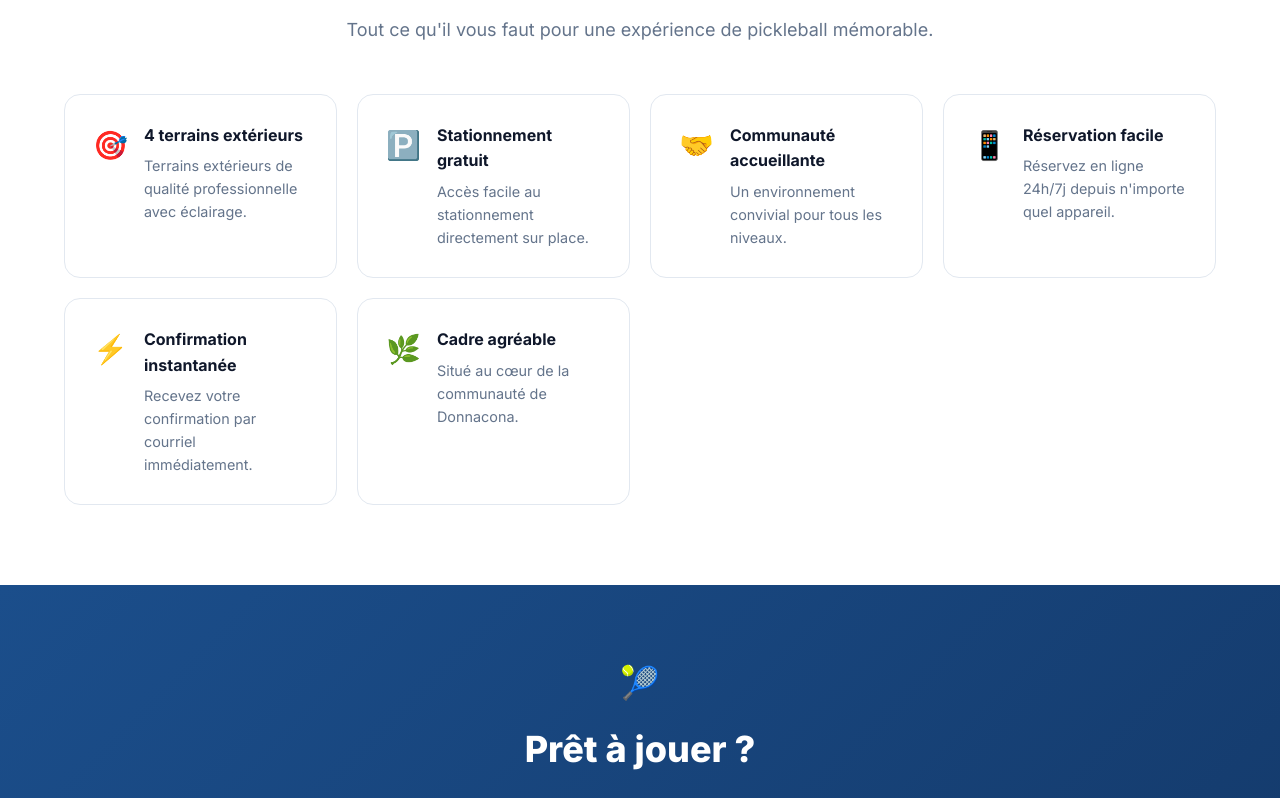
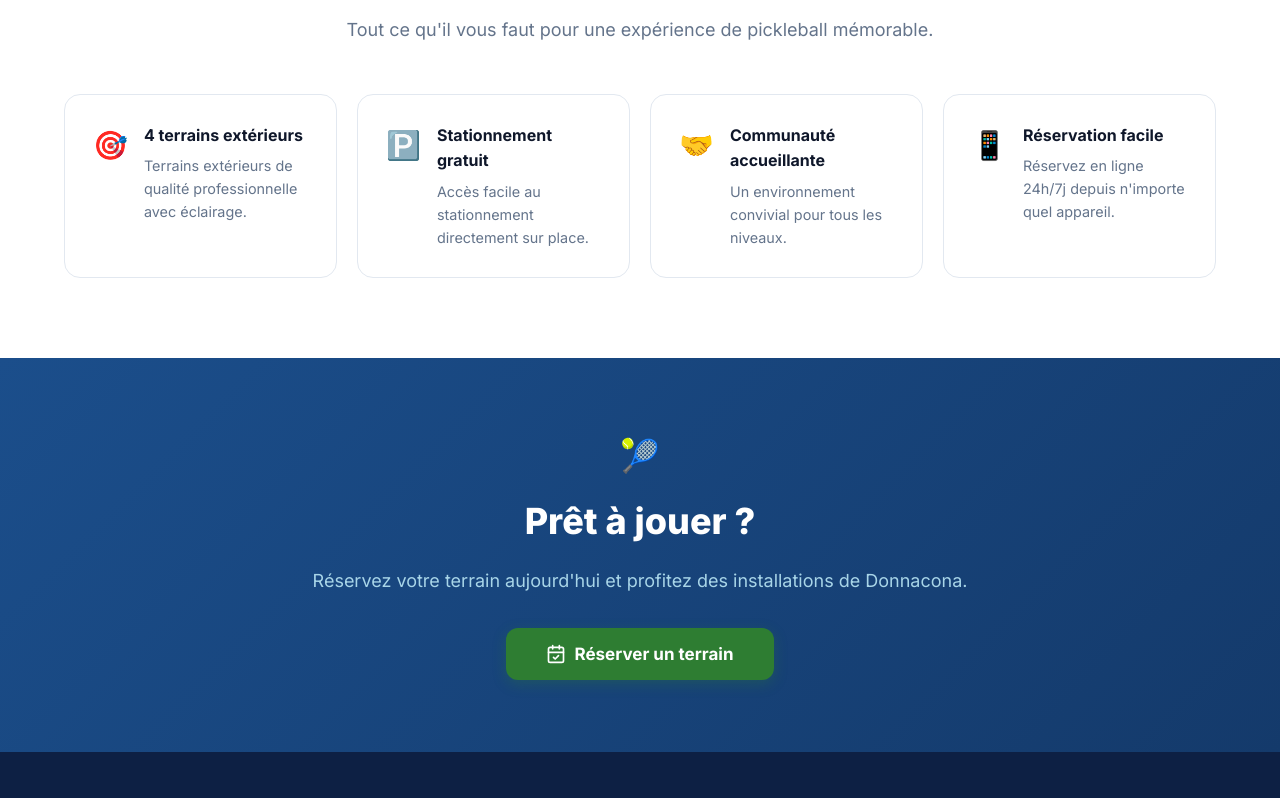
Before and after one commit to gaelbeaulieu504-design/pickleball-donncona, a React (Vite) app: page / in a window 1280 px wide. Shown: the part 3468-4266 px from the top of the page. Built offline with nearby package versions, Linux system fonts and the light colour scheme.

Commit message:
Orchids run changes (2026-03-21T22:01:46.786Z)

```diff
--- a/src/pages/Home.jsx
+++ b/src/pages/Home.jsx
@@ -281,8 +281,6 @@ export default function Home() {
               { icon: '🅿️', title: 'Stationnement gratuit', desc: 'Accès facile au stationnement directement sur place.' },
               { icon: '🤝', title: 'Communauté accueillante', desc: 'Un environnement convivial pour tous les niveaux.' },
               { icon: '📱', title: 'Réservation facile', desc: "Réservez en ligne 24h/7j depuis n'importe quel appareil." },
-              { icon: '⚡', title: 'Confirmation instantanée', desc: 'Recevez votre confirmation par courriel immédiatement.' },
-              { icon: '🌿', title: 'Cadre agréable', desc: 'Situé au cœur de la communauté de Donnacona.' },
             ].map(f => (
               <div key={f.title} style={{ background: '#fff', borderRadius: '1rem', padding: '1.75rem', border: '1px solid #e2e8f0', display: 'flex', gap: '1rem', alignItems: 'flex-start', transition: 'box-shadow 0.2s' }}
                 onMouseEnter={e => e.currentTarget.style.boxShadow = '0 4px 20px rgba(0,0,0,0.08)'}
```
Also changed, not shown: .orchids/files/claude-1774130474191-203btu/1-IMG_3004-1774130470056.jpeg (added).
